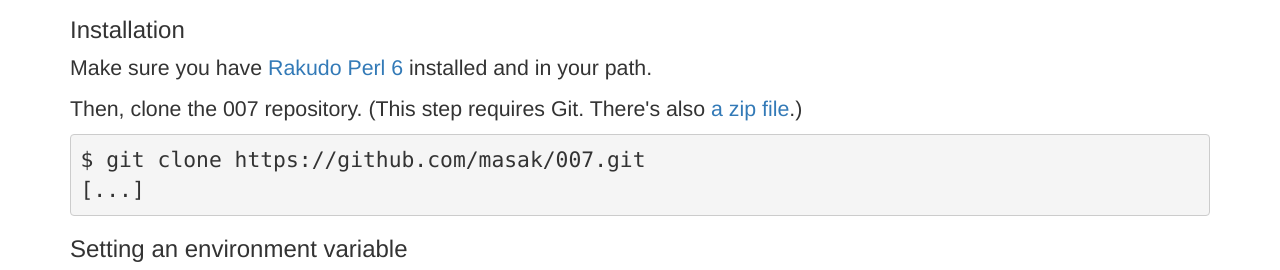
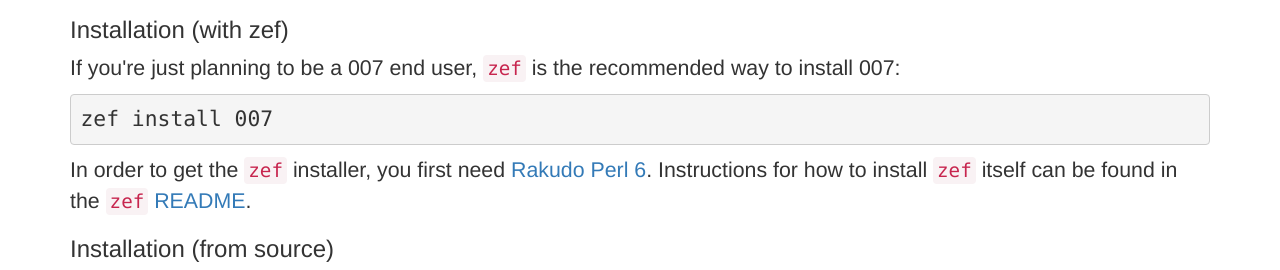
Before and after one commit to masak/alma, a plain HTML site: page docs/index.html in a window 1280 px wide. Shown: the part 475-745 px from the top of the page. Drawn offline with nearby package versions, Linux system fonts and the light colour scheme.

Commit message:
Document how to install 007 with zef
Closes #446.

```diff
--- a/docs/index.html
+++ b/docs/index.html
@@ -47,7 +47,7 @@
       }
     </style>
   </head>
-  <body class="checksum-a04500">
+  <body class="checksum-fbb5ae">
 <a href="https://github.com/masak/007"><img style="position: absolute; top: 0; right: 0; border: 0;" src="https://camo.githubusercontent.com/652c5b9acfaddf3a9c326fa6bde407b87f7be0f4/68747470733a2f2f73332e616d617a6f6e6177732e636f6d2f6769746875622f726962626f6e732f666f726b6d655f72696768745f6f72616e67655f6666373630302e706e67" alt="Fork me on GitHub" data-canonical-src="https://s3.amazonaws.com/github/ribbons/forkme_right_orange_ff7600.png"></a>
 <div class="container">
 <p>This documentation has four parts:</p>
@@ -65,13 +65,16 @@
 <p><em>This document is still being written. Paragraphs marked 🔮 represent future features of 007 that are planned but not yet implemented.</em></p>
 <h1 id="language-guide">Language guide</h1>
 <h2 id="getting-started">Getting started</h2>
-<h3 id="installation">Installation</h3>
+<h3 id="installation-with-zef">Installation (with zef)</h3>
+<p>If you're just planning to be a 007 end user, <code>zef</code> is the recommended way to install 007:</p>
+<div class="sourceCode"><pre class="sourceCode sh"><code class="sourceCode bash"><span class="ex">zef</span> install 007</code></pre></div>
+<p>In order to get the <code>zef</code> installer, you first need <a href="https://perl6.org/downloads/">Rakudo Perl 6</a>. Instructions for how to install <code>zef</code> itself can be found in the <a href="https://github.com/ugexe/zef#installation"><code>zef</code> README</a>.</p>
+<h3 id="installation-from-source">Installation (from source)</h3>
 <p>Make sure you have <a href="https://perl6.org/downloads/">Rakudo Perl 6</a> installed and in your path.</p>
 <p>Then, clone the 007 repository. (This step requires Git. There's also <a href="https://github.com/masak/007/archive/master.zip">a zip file</a>.)</p>
 <div class="sourceCode"><pre class="sourceCode sh"><code class="sourceCode bash">$ <span class="fu">git</span> clone https://github.com/masak/007.git
 [<span class="ex">...</span>]</code></pre></div>
-<h3 id="setting-an-environment-variable">Setting an environment variable</h3>
-<p>We're one step away from running our first 007 program. Before that, we need to set an environment variable <code>PERL6LIB</code>:</p>
+<p>Finally, we need to set an environment variable <code>PERL6LIB</code>:</p>
 <div class="sourceCode"><pre class="sourceCode sh"><code class="sourceCode bash">$ <span class="bu">cd</span> 007
 $ <span class="bu">export</span> <span class="va">PERL6LIB=$(</span><span class="bu">pwd</span><span class="va">)</span>/lib</code></pre></div>
 <blockquote class="info">
```
Also changed, not shown: documentation/README.md.
